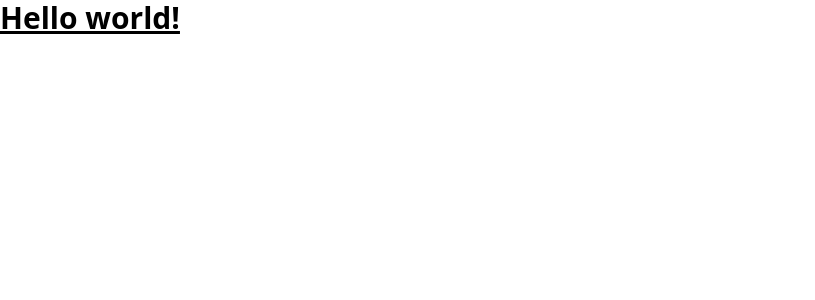
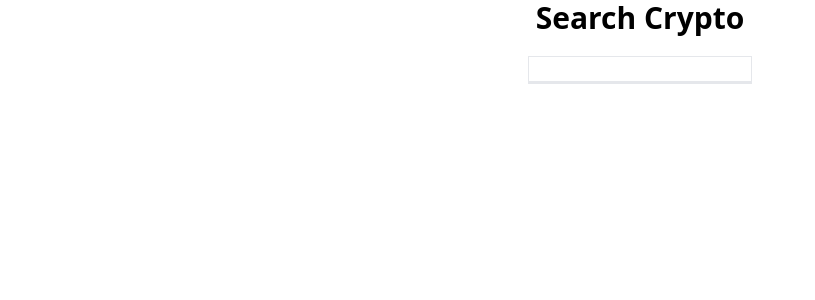
Before and after one commit to DavidDume/paperhand, a Vue app: page / in a window 1280 px wide. Shown: the top 300 px of the page, without its empty margins (0-815 px from the left). Built offline with nearby package versions, Linux system fonts and the light colour scheme.

Commit message:
added styling and select crypto from search

```diff
--- a/src/App.vue
+++ b/src/App.vue
@@ -17,14 +17,20 @@ const getCryptos = (searchCrypto) => {
   }
 };
 
+const selectCrypto = (crypto) => {
+  axios.get(`https://api.coingecko.com/api/v3/coins/${crypto}`).then(res => {
+    console.log(res.data);
+  });
+}
+
 </script>
 
 <template>
   <div>
-    <h1 class="text-3xl font-bold underline">
-      Hello world!
+    <h1 class="text-3xl font-bold text-center">
+      Search Crypto
     </h1>
-    <CryptoSelector v-on:crypto="getCryptos" :cryptos="cryptos"/>
+    <CryptoSelector v-on:crypto="getCryptos" v-on:selectCrypto="selectCrypto" :cryptos="cryptos"/>
   </div>
 </template>
 
--- a/src/components/CryptoSelector.vue
+++ b/src/components/CryptoSelector.vue
@@ -1,11 +1,12 @@
 <template>
-    <div>
-        <input type="text" v-model="searched" @keyup="$emit('crypto', searched)">
+    <div class="flex justify-center items-center flex-col">
+        <input type="text" v-model="searched" @keyup="$emit('crypto', searched)" class="border mt-5 w-56">
+        <div class="border w-56 h-auto overflow-scroll">
+            <h1 v-for="(crypto, index) in cryptos" :key="index" class="hover:cursor-pointer hover:bg-slate-300" @click="$emit('selectCrypto', crypto.id)">{{ crypto.name }}</h1>
+        </div>
+
     </div>
 
-    <div>
-        <h1 v-for="(crypto, index) in cryptos" :key="index">{{ crypto.name }}</h1>
-    </div>
 </template>
 
 <script>
@@ -16,13 +17,15 @@ import { ref } from 'vue';
         props: {
             cryptos: Array
         },
-        emits: {
-            crypto
-        },
+        emits: [
+            'crypto',
+            'selectCrypto'
+        ],
         setup() {
             let searched = ref('');
+
             return {
-                searched
+                searched,
             }
         }
     }
```
